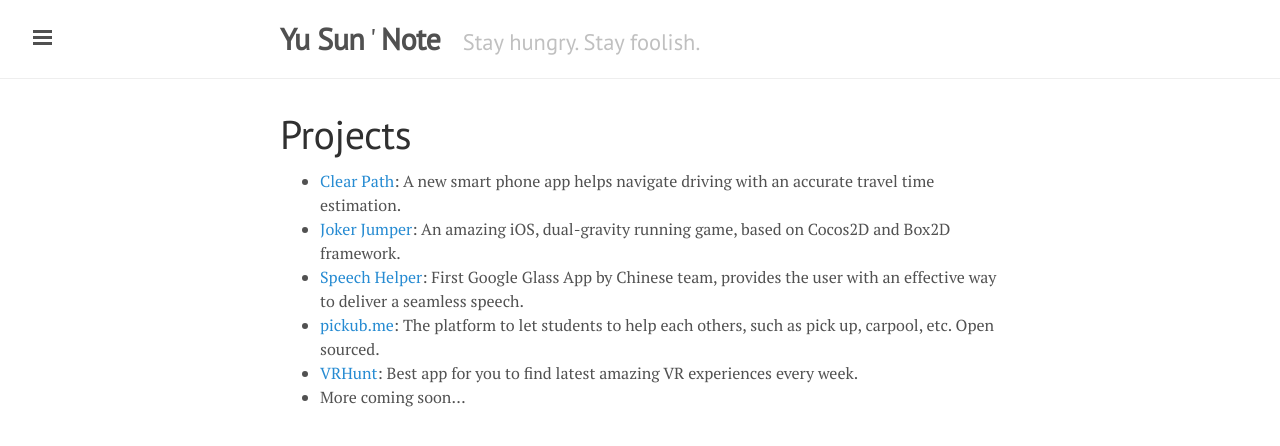
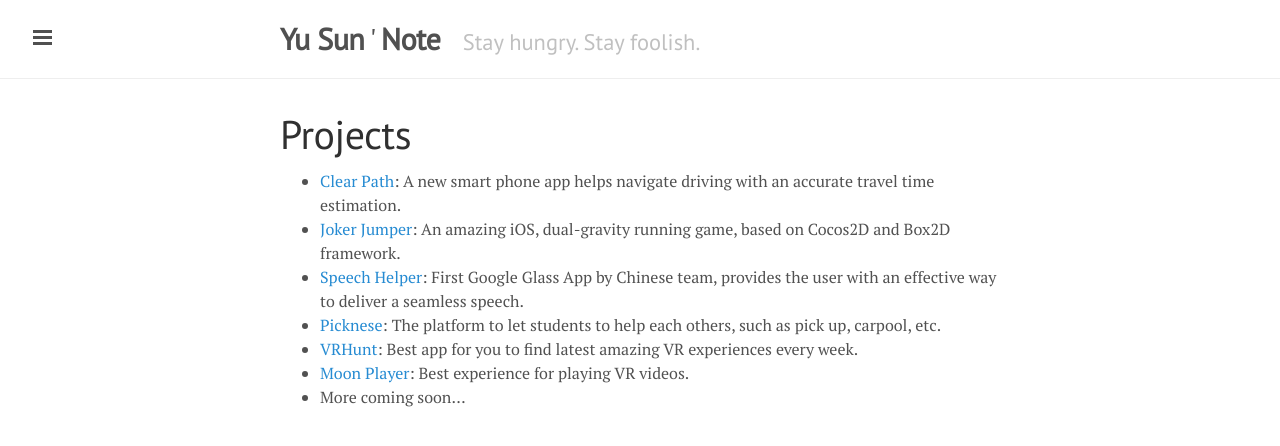
Before and after one commit to usunyu/usunyu.github.io, a Jekyll site: the page built from projects.md, in a window 1280 px wide. Shown: the top 446 px of the page. Built offline with Jekyll 4.4.1, drawn with Linux system fonts in a browser that asks for light colours.

Commit message:
Update projects

```diff
--- a/projects.md
+++ b/projects.md
@@ -7,6 +7,7 @@
 * [Clear Path](http://usunyu.com/ClearPath/): A new smart phone app helps navigate driving with an accurate travel time estimation.
 * [Joker Jumper](http://usunyu.com/JokerJumper/): An amazing iOS, dual-gravity running game, based on Cocos2D and Box2D framework.
 * [Speech Helper](https://scv-slide.appspot.com/): First Google Glass App by Chinese team, provides the user with an effective way to deliver a seamless speech.
-* [pickub.me](https://picknese.herokuapp.com/): The platform to let students to help each others, such as pick up, carpool, etc. Open sourced.
+* [Picknese](https://picknese.herokuapp.com/): The platform to let students to help each others, such as pick up, carpool, etc.
 * [VRHunt](https://play.google.com/store/apps/details?id=com.vrexplorer.vrhunt): Best app for you to find latest amazing VR experiences every week.
+* [Moon Player](http://www.moonplayerapp.com/): Best experience for playing VR videos.
 * More coming soon...
```
Also changed, not shown: 1 other file.
